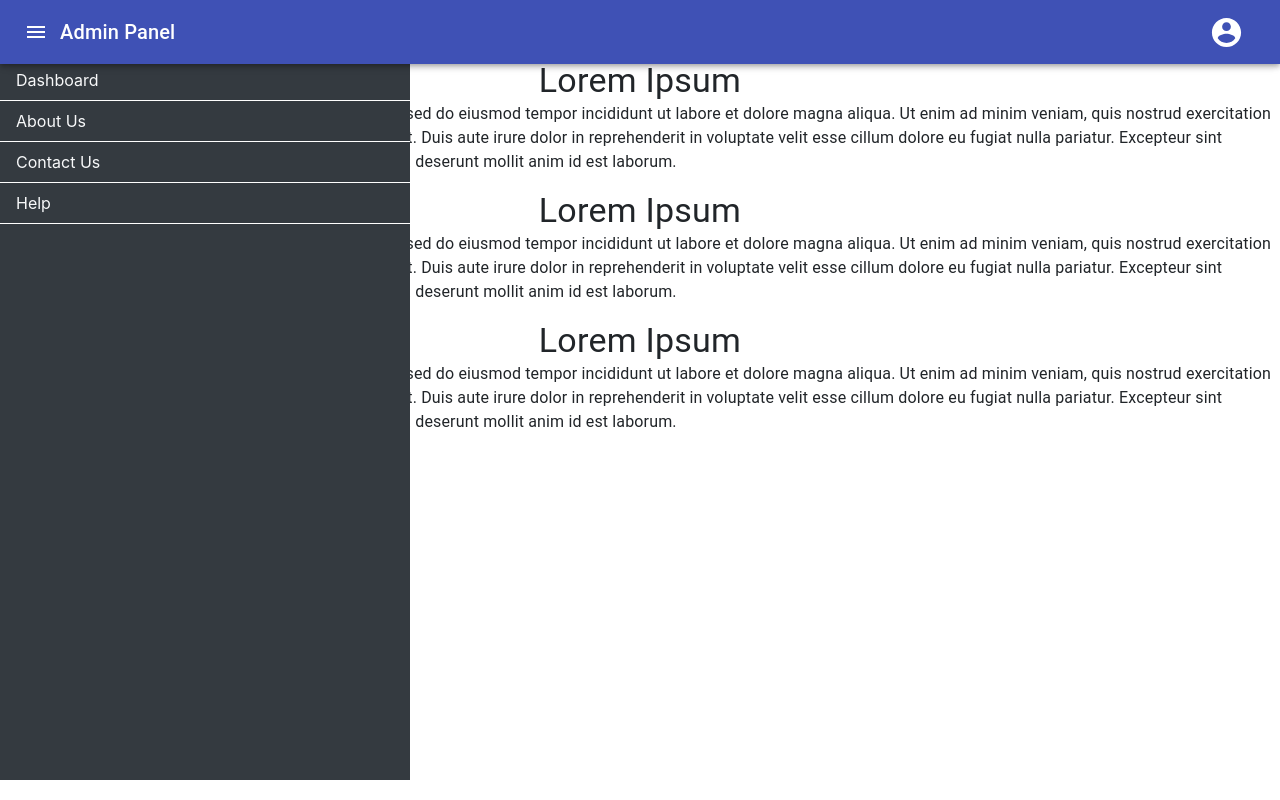
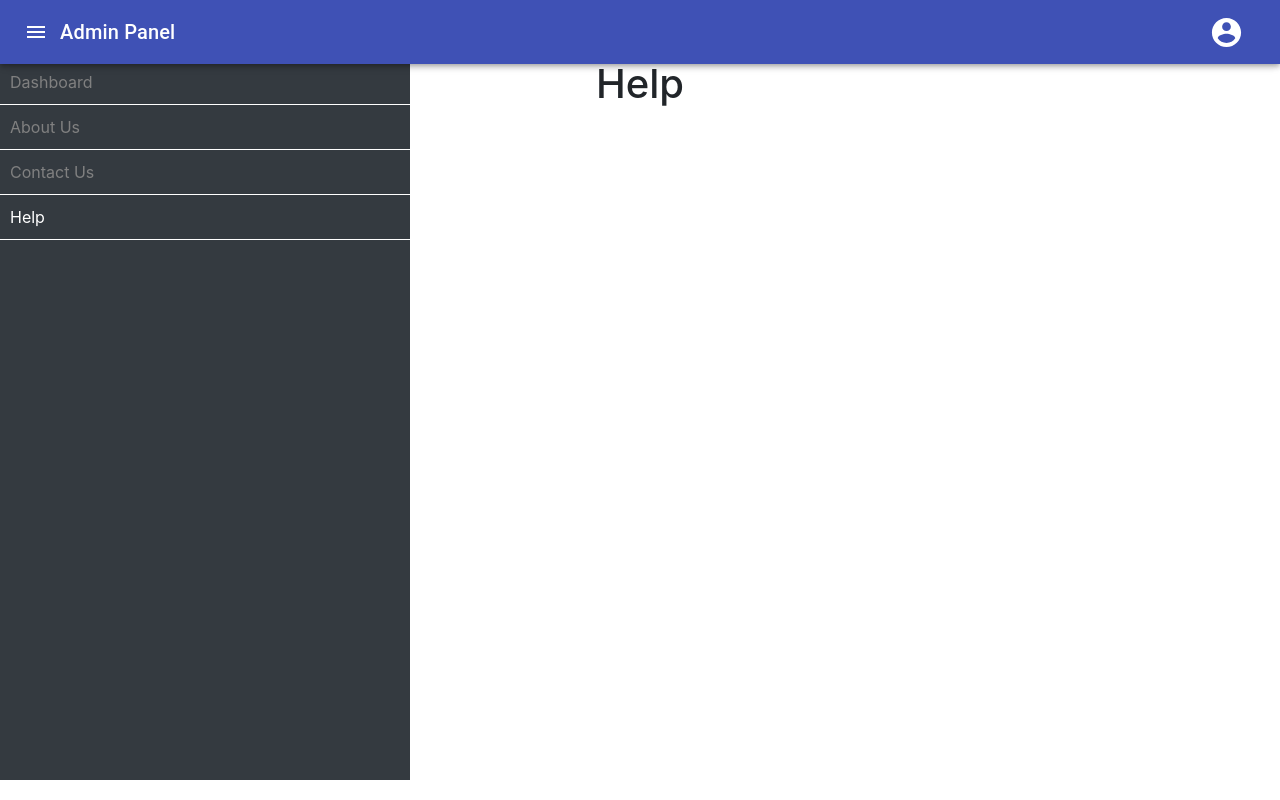
Before and after one commit to Usama-Taj/admin-panel, a React (Create React App) app: page /help in a window 1280 px wide. Both pictures are taken after a click on the button 36 px from the left and 32 px from the top of the page. Built offline with nearby package versions, Linux system fonts and the light colour scheme.

Commit message:
applying routes and navlinks to sidebar

```diff
--- a/package.json
+++ b/package.json
@@ -11,6 +11,7 @@
     "bootstrap": "^4.6.0",
     "react": "^17.0.2",
     "react-dom": "^17.0.2",
+    "react-router-dom": "^5.2.0",
     "react-scripts": "4.0.3",
     "web-vitals": "^1.1.1"
   },
--- a/src/Components/App.js
+++ b/src/Components/App.js
@@ -1,7 +1,12 @@
 import { Component } from "react";
 import { Box, Grid, Typography } from "@material-ui/core";
+import { BrowserRouter as Router, Switch, Route } from "react-router-dom";
 import Header from "./Header";
 import SideBar from "./SideBar";
+import Dashboard from "./RouteComponents/Dashboard";
+import AboutUs from "./RouteComponents/AboutUs";
+import ContactUs from "./RouteComponents/ContactUs";
+import Help from "./RouteComponents/Help";
 
 class App extends Component {
   state = { sidebarDisplayed: false };
@@ -12,6 +17,7 @@ class App extends Component {
   render() {
     return (
       <Box>
+        <Router>
           <Header sideBar={this.displaySidebar} />
           <Box>
             {this.state.sidebarDisplayed && (
@@ -24,38 +30,15 @@ class App extends Component {
               justify="center"
               style={{ marginTop: "60px" }}
             >
-            <Typography variant="h4">Lorem Ipsum</Typography>
-            <Typography paragraph>
-              Lorem ipsum dolor sit amet, consectetur adipiscing elit, sed do
-              eiusmod tempor incididunt ut labore et dolore magna aliqua. Ut
-              enim ad minim veniam, quis nostrud exercitation ullamco laboris
-              nisi ut aliquip ex ea commodo consequat. Duis aute irure dolor in
-              reprehenderit in voluptate velit esse cillum dolore eu fugiat
-              nulla pariatur. Excepteur sint occaecat cupidatat non proident,
-              sunt in culpa qui officia deserunt mollit anim id est laborum.
-            </Typography>
-            <Typography variant="h4">Lorem Ipsum</Typography>
-            <Typography paragraph>
-              Lorem ipsum dolor sit amet, consectetur adipiscing elit, sed do
-              eiusmod tempor incididunt ut labore et dolore magna aliqua. Ut
-              enim ad minim veniam, quis nostrud exercitation ullamco laboris
-              nisi ut aliquip ex ea commodo consequat. Duis aute irure dolor in
-              reprehenderit in voluptate velit esse cillum dolore eu fugiat
-              nulla pariatur. Excepteur sint occaecat cupidatat non proident,
-              sunt in culpa qui officia deserunt mollit anim id est laborum.
-            </Typography>
-            <Typography variant="h4">Lorem Ipsum</Typography>
-            <Typography paragraph>
-              Lorem ipsum dolor sit amet, consectetur adipiscing elit, sed do
-              eiusmod tempor incididunt ut labore et dolore magna aliqua. Ut
-              enim ad minim veniam, quis nostrud exercitation ullamco laboris
-              nisi ut aliquip ex ea commodo consequat. Duis aute irure dolor in
-              reprehenderit in voluptate velit esse cillum dolore eu fugiat
-              nulla pariatur. Excepteur sint occaecat cupidatat non proident,
-              sunt in culpa qui officia deserunt mollit anim id est laborum.
-            </Typography>
+              <Switch>
+                <Route path="/" exact component={Dashboard} />
+                <Route path="/about" exact component={AboutUs} />
+                <Route path="/contact" exact component={ContactUs} />
+                <Route path="/help" exact component={Help} />
+              </Switch>
             </Grid>
           </Box>
+        </Router>
       </Box>
     );
   }
--- /dev/null
+++ b/src/Components/RouteComponents/AboutUs.js
@@ -0,0 +1,6 @@
+import "bootstrap/dist/css/bootstrap.min.css";
+const AboutUs = () => {
+  return <h1 className="text-center">About Us</h1>;
+};
+
+export default AboutUs;
--- /dev/null
+++ b/src/Components/RouteComponents/ContactUs.js
@@ -0,0 +1,6 @@
+import "bootstrap/dist/css/bootstrap.min.css";
+const ContactUs = () => {
+  return <h1 className="text-center">Contact Us</h1>;
+};
+
+export default ContactUs;
--- /dev/null
+++ b/src/Components/RouteComponents/Dashboard.js
@@ -0,0 +1,6 @@
+import "bootstrap/dist/css/bootstrap.min.css";
+const Dashboard = () => {
+  return <h1 className="text-center">Dashboard</h1>;
+};
+
+export default Dashboard;
--- /dev/null
+++ b/src/Components/RouteComponents/Help.js
@@ -0,0 +1,6 @@
+import "bootstrap/dist/css/bootstrap.min.css";
+const Help = () => {
+  return <h1 className="text-center">Help</h1>;
+};
+
+export default Help;
--- a/src/Components/SideBar.js
+++ b/src/Components/SideBar.js
@@ -1,6 +1,7 @@
 import "bootstrap/dist/css/bootstrap.min.css";
 import "../styles/sidebar.css";
 import { Component } from "react";
+import { NavLink } from "react-router-dom";
 
 class SideBar extends Component {
   state = {};
@@ -9,16 +10,52 @@ class SideBar extends Component {
       this.props.display && (
         <ul className="nav flex-column bg-dark text-light">
           <li className="nav-item">
-            <span className="nav-link">Dashboard</span>
+            <NavLink
+              activeStyle={{
+                color: "white",
+              }}
+              exact
+              to="/"
+              className="nav-link"
+            >
+              Dashboard
+            </NavLink>
           </li>
           <li className="nav-item">
-            <span className="nav-link">About Us</span>
+            <NavLink
+              activeStyle={{
+                color: "white",
+              }}
+              exact
+              to="/about"
+              className="nav-link"
+            >
+              About Us
+            </NavLink>
           </li>
           <li className="nav-item">
-            <span className="nav-link">Contact Us</span>
+            <NavLink
+              activeStyle={{
+                color: "white",
+              }}
+              exact
+              to="/contact"
+              className="nav-link"
+            >
+              Contact Us
+            </NavLink>
           </li>
           <li className="nav-item">
-            <span className="nav-link">Help</span>
+            <NavLink
+              activeStyle={{
+                color: "white",
+              }}
+              exact
+              to="/help"
+              className="nav-link"
+            >
+              Help
+            </NavLink>
           </li>
         </ul>
       )
--- a/src/styles/sidebar.css
+++ b/src/styles/sidebar.css
@@ -1,8 +1,14 @@
-li span {
-  cursor: pointer;
+li .nav-link {
   font-size: 1rem;
   border-bottom: 1px solid white;
-  padding: 2px;
+  padding: 10px;
+  color: grey;
+}
+li .nav-link:hover {
+  color: white;
+}
+.selected {
+  color: white;
 }
 ul {
   position: fixed;
@@ -10,7 +16,7 @@ ul {
   height: 90vh;
   width: 32vw;
   animation-name: moveInLeft;
-  animation-duration: 0.1s;
+  animation-duration: 0.5s;
 }
 @keyframes moveInLeft {
   0% {
```
Also changed, not shown: 1 other file (tests, documents, lock files or other folders). Lines whose indentation alone changed are shown as unchanged.
